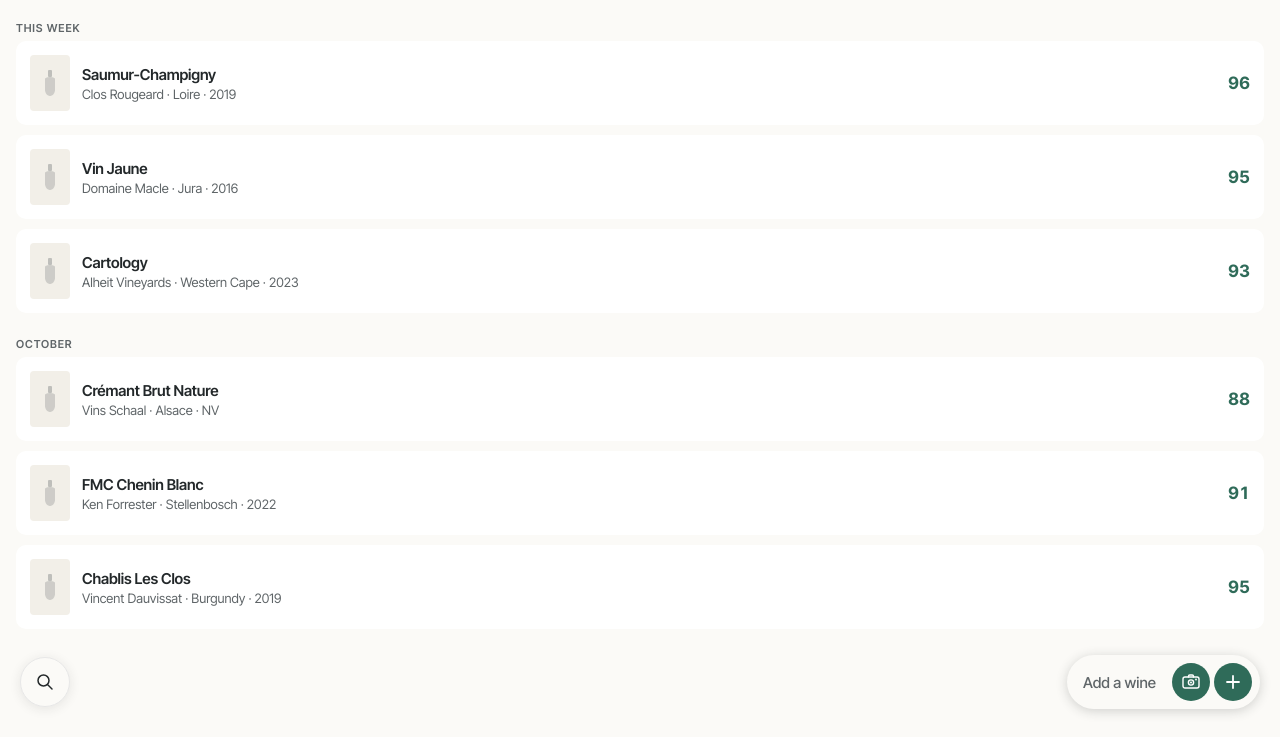
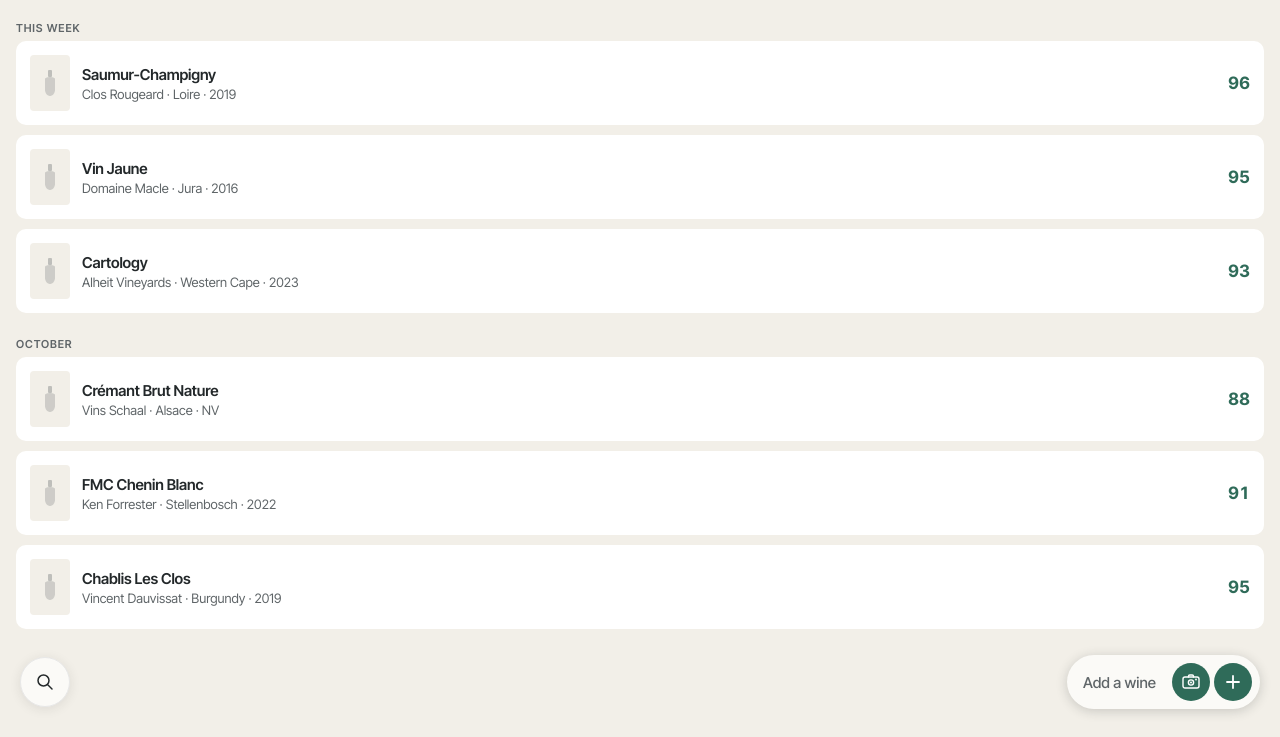
Before and after one commit to BenWappleyard/wine-journal, a plain HTML site: page index.html in a window 1280 px wide. Shown: the part 63-800 px from the top of the page. Drawn offline with Linux system fonts and the light colour scheme.

Commit message:
Fix black gap at bottom — replace #000 body bg with ground token
Co-Authored-By: Claude Sonnet 4.6 <noreply@anthropic.com>
Claude-Session: https://claude.ai/code/session_01J7rGcUdL5qHw3vhuLF4xNG

```diff
--- a/index.html
+++ b/index.html
@@ -53,7 +53,7 @@
   html, body {
     height: 100%;
     overflow: hidden;
-    background: #000;
+    background: var(--ground);
   }
 
   body {
@@ -86,7 +86,7 @@
 
   /* ── CELLAR SCREEN ───────────────────────────────── */
   #screen-cellar {
-    background: var(--surface);
+    background: var(--ground);
   }
 
   .cellar-header {
```
